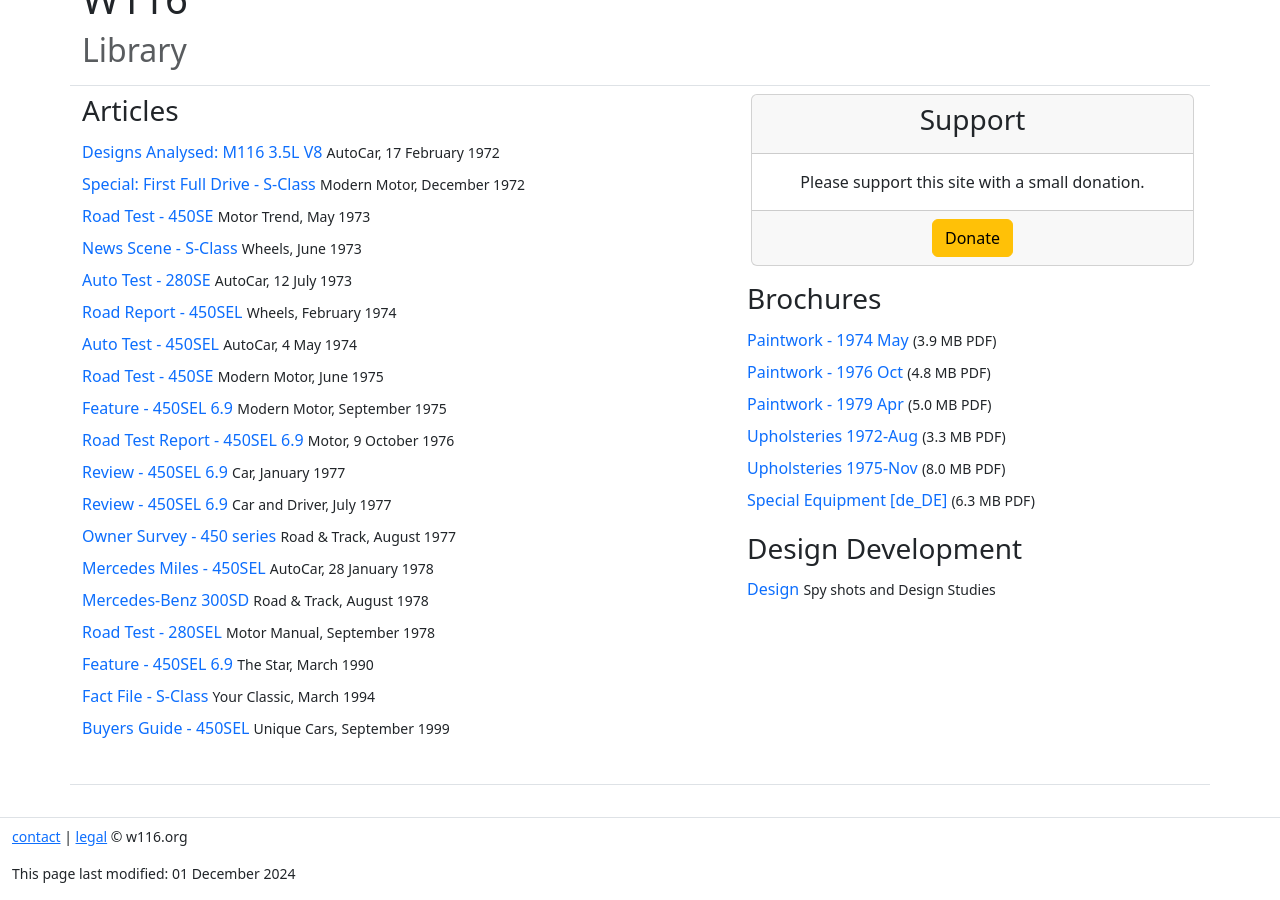
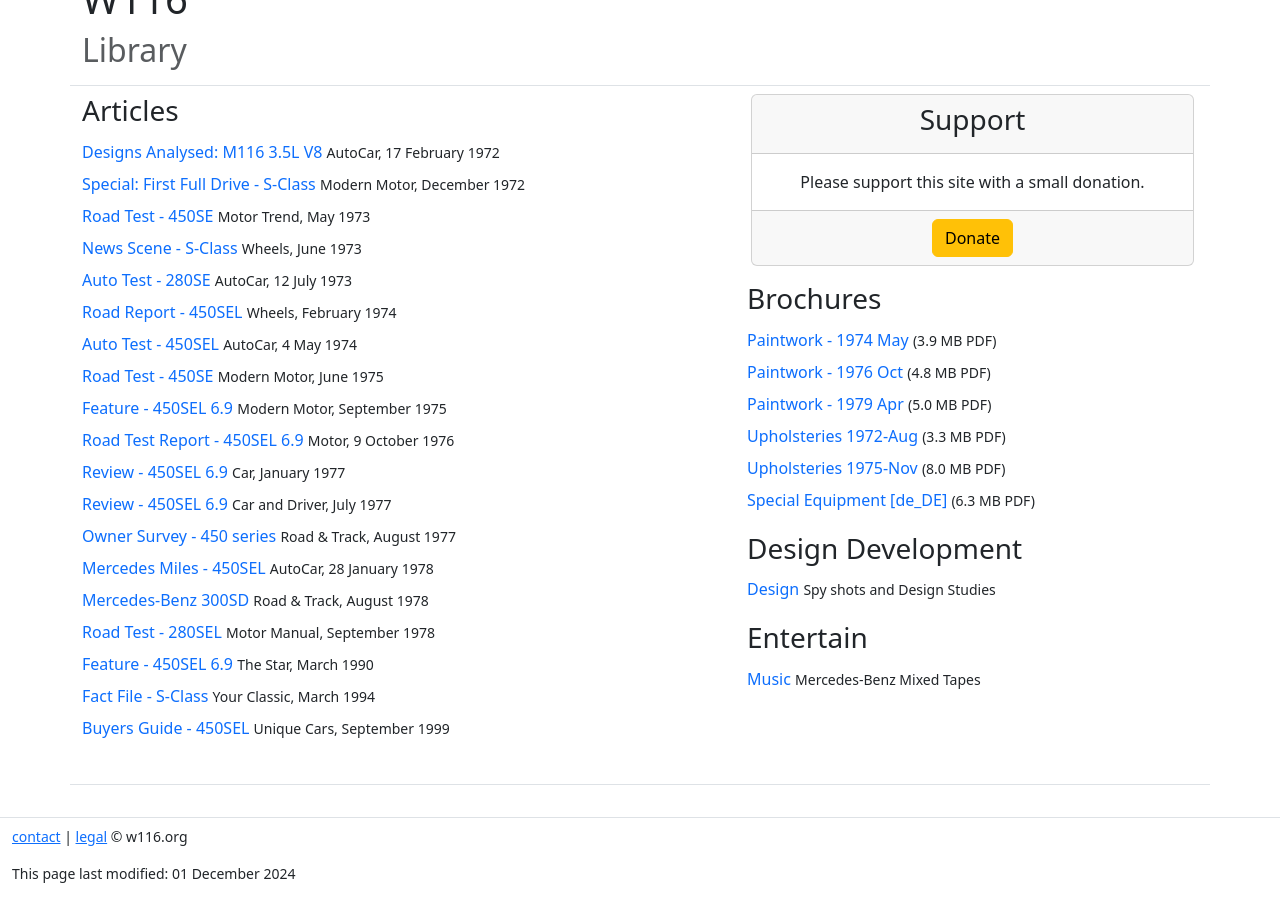
Before and after one commit to W116org/w116org.github.io, a Jekyll site: the page built from library.html, in a window 1280 px wide and 900 px high, scrolled down 1065 px. Built offline with Jekyll 4.4.1, drawn with Linux system fonts in a browser that asks for light colours.

Commit message:
Update library.html

```diff
--- a/library.html
+++ b/library.html
@@ -109,5 +109,11 @@
         <span class="small">Spy shots and Design Studies</span>
       </li>
     </ul>
+    <h3 id="Entertain">Entertain</h3>
+    <ul class="list-unstyled lh-lg">
+      <li><a class="text-decoration-none" href="/music/">Music</a>
+        <span class="small">Mercedes-Benz Mixed Tapes</span>
+      </li>
+    </ul>
   </div>
 </div>
```
